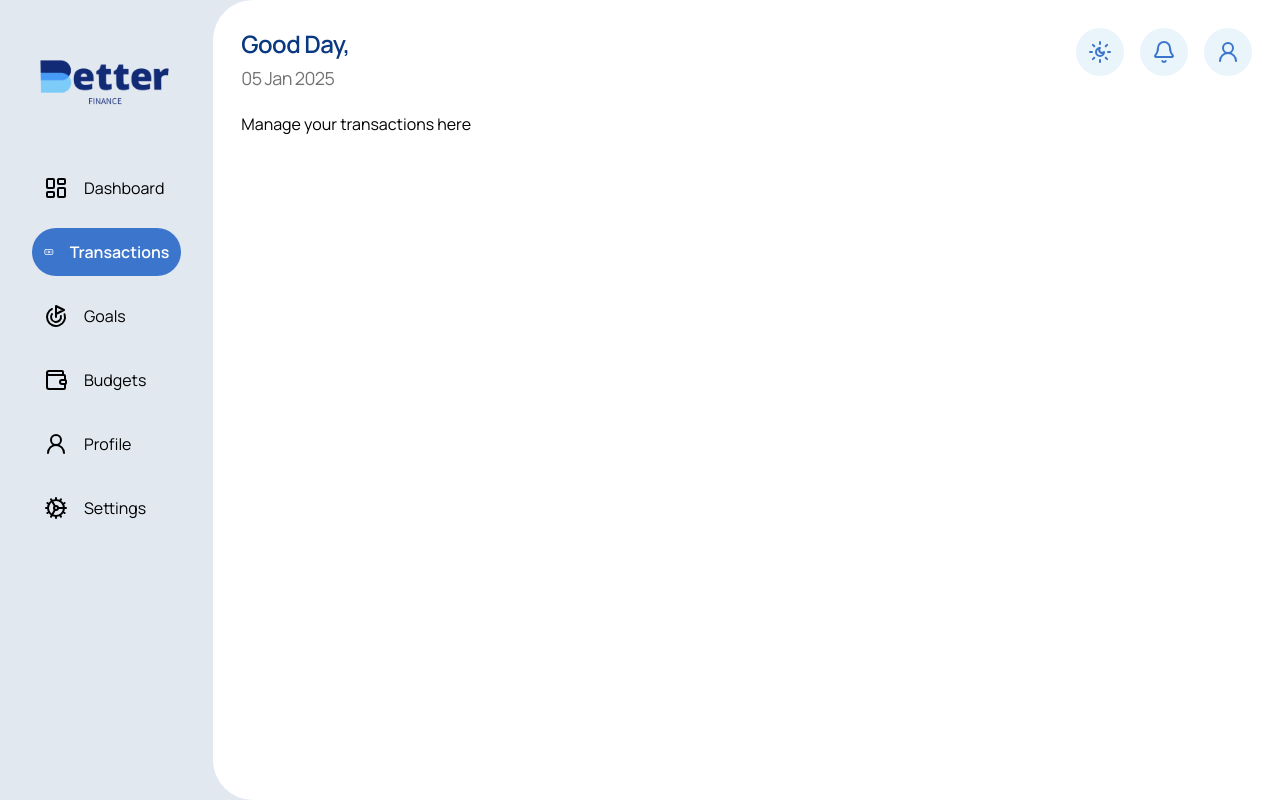
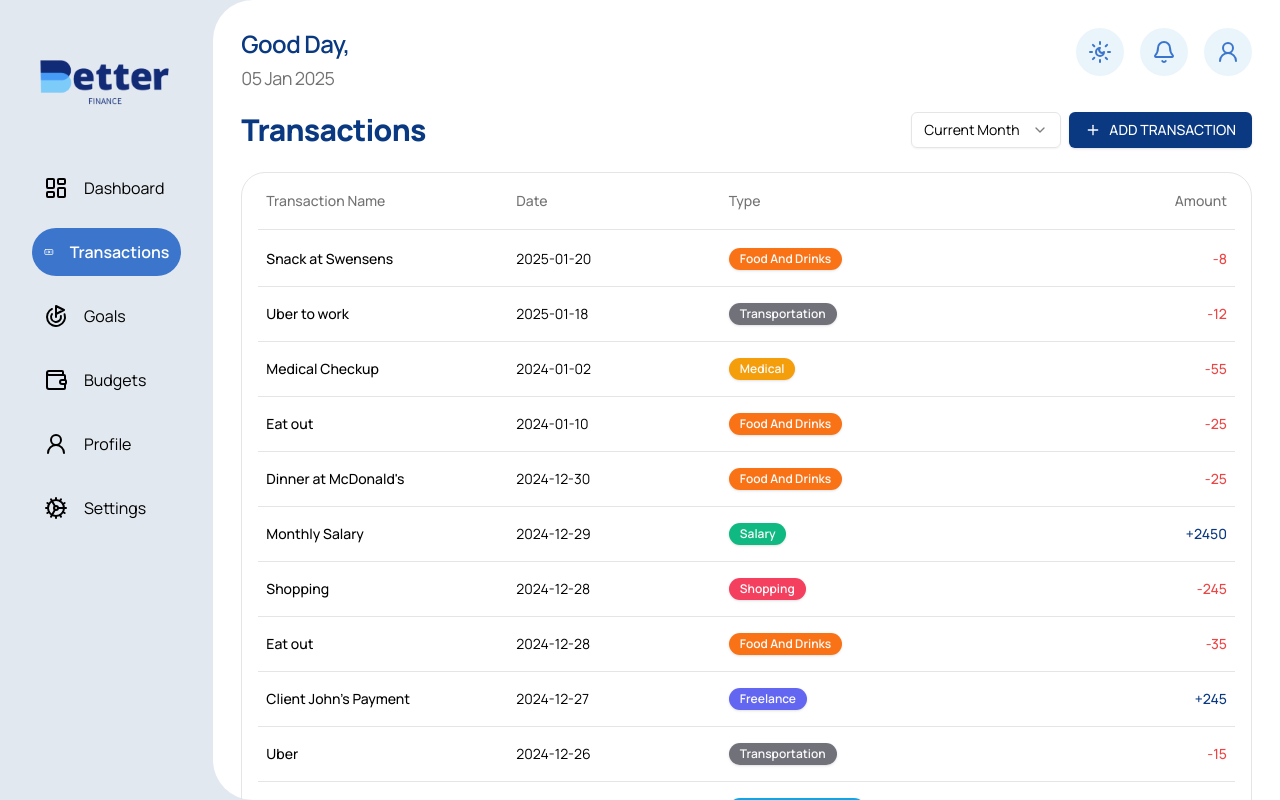
Before and after one commit to swamhtetaung8/better-finance-frontend, a Next.js app: page /dashboard/transactions in a window 1280 px wide. Shown: the top 800 px of the page. Built offline with nearby package versions, Linux system fonts and the light colour scheme.

Commit message:
feat: design transactions list ui

```diff
--- a/src/app/(dashboard)/dashboard/transactions/page.tsx
+++ b/src/app/(dashboard)/dashboard/transactions/page.tsx
@@ -1,11 +1,204 @@
-import React from 'react'
+import { Button } from "@/components/ui/button";
+import { PlusIcon } from "lucide-react";
+import React from "react";
+import {
+  Table,
+  TableBody,
+  TableCell,
+  TableHead,
+  TableHeader,
+  TableRow,
+} from "@/components/ui/table";
+import {
+  Select,
+  SelectContent,
+  SelectGroup,
+  SelectItem,
+  SelectLabel,
+  SelectTrigger,
+  SelectValue,
+} from "@/components/ui/select";
+import { ScrollArea, ScrollBar } from "@/components/ui/scroll-area";
+import TransactionTypeBadge from "../components/TransactionTypeBadge";
+
+const transactions = [
+  {
+    transactionName: "Snack at Swensens",
+    date: "2025-01-20",
+    isPositive: false,
+    type: "food_and_drinks",
+    totalAmount: 8,
+  },
+  {
+    transactionName: "Uber to work",
+    date: "2025-01-18",
+    isPositive: false,
+    type: "transportation",
+    totalAmount: 12,
+  },
+  {
+    transactionName: "Medical Checkup",
+    date: "2024-01-02",
+    isPositive: false,
+    type: "medical",
+    totalAmount: 55,
+  },
+  {
+    transactionName: "Eat out",
+    date: "2024-01-10",
+    isPositive: false,
+    type: "food_and_drinks",
+    totalAmount: 25,
+  },
+  {
+    transactionName: "Dinner at McDonald's",
+    date: "2024-12-30",
+    isPositive: false,
+    type: "food_and_drinks",
+    totalAmount: 25,
+  },
+  {
+    transactionName: "Monthly Salary",
+    date: "2024-12-29",
+    isPositive: true,
+    type: "salary",
+    totalAmount: 2450,
+  },
+  {
+    transactionName: "Shopping",
+    date: "2024-12-28",
+    isPositive: false,
+    type: "shopping",
+    totalAmount: 245,
+  },
+  {
+    transactionName: "Eat out",
+    date: "2024-12-28",
+    isPositive: false,
+    type: "food_and_drinks",
+    totalAmount: 35,
+  },
+  {
+    transactionName: "Client John's Payment",
+    date: "2024-12-27",
+    isPositive: true,
+    type: "freelance",
+    totalAmount: 245,
+  },
+  {
+    transactionName: "Uber",
+    date: "2024-12-26",
+    isPositive: false,
+    type: "transportation",
+    totalAmount: 15,
+  },
+  {
+    transactionName: "S&P 500",
+    date: "2024-12-26",
+    isPositive: true,
+    type: "investment_returns",
+    totalAmount: 200,
+  },
+  {
+    transactionName: "Binance",
+    date: "2024-12-26",
+    isPositive: true,
+    type: "investment_returns",
+    totalAmount: 100,
+  },
+  {
+    transactionName: "New Watch",
+    date: "2024-12-25",
+    isPositive: false,
+    type: "shopping",
+    totalAmount: 100,
+  },
+];
 
 const TransactionsPage = () => {
   return (
     <div>
-      Manage your transactions here
+      {/* Header bar */}
+      <div className="flex justify-between items-center mb-6">
+        <h1 className="capitalize text-2xl xl:text-3xl font-extrabold tracking-tight text-betterFinance-primary dark:text-betterFinance-background">
+          Transactions
+        </h1>
+        <div className="flex gap-2 items-center">
+          <Select>
+            <SelectTrigger className="w-[150px]">
+              <SelectValue placeholder="Current Month" />
+            </SelectTrigger>
+            <SelectContent>
+              <SelectGroup>
+                <SelectLabel>Months</SelectLabel>
+                <SelectItem value="current">Current Month</SelectItem>
+                <SelectItem value="december-2024">December 2024</SelectItem>
+                <SelectItem value="november-2024">November 2024</SelectItem>
+              </SelectGroup>
+            </SelectContent>
+          </Select>
+          <Button className="uppercase">
+            <PlusIcon />
+            <span>Add Transaction</span>
+          </Button>
+        </div>
+      </div>
+
+      {/* Transaction List */}
+      <div className="border rounded-3xl p-4 space-y-2 dark:border-betterFinance-primary h-full overflow-hidden">
+        <ScrollArea className="h-full" disableScrollbar>
+          <Table>
+            <TableHeader>
+              <TableRow className="sticky top-0 bg-white hover:bg-white dark:bg-gray-900 dark:hover:bg-gray-900">
+                <TableHead className="w-[250px]">Transaction Name</TableHead>
+                <TableHead>Date</TableHead>
+                <TableHead>Type</TableHead>
+                <TableHead className="text-right">Amount</TableHead>
+              </TableRow>
+            </TableHeader>
+            <TableBody>
+              <tr>
+                <td>
+                  <ScrollBar className="pt-[calc(3rem+4px)]" />
+                </td>
+              </tr>
+              {transactions?.map((transaction) => (
+                <TableRow key={transaction.transactionName}>
+                  <TableCell className="font-medium">
+                    {transaction.transactionName}
+                  </TableCell>
+                  <TableCell>{transaction.date}</TableCell>
+                  <TableCell>
+                    <TransactionTypeBadge
+                      isPositive={transaction.isPositive}
+                      type={transaction.type}
+                    />
+                  </TableCell>
+                  <TableCell className="text-right font-medium">
+                    {transaction.isPositive ? (
+                      <span className="text-betterFinance-primary dark:text-betterFinance-background">
+                        +{transaction.totalAmount}
+                      </span>
+                    ) : (
+                      <span className="text-red-500">
+                        -{transaction.totalAmount}
+                      </span>
+                    )}
+                  </TableCell>
+                </TableRow>
+              ))}
+
+              {transactions.length == 0 && (
+                <TableRow className="text-center hover:bg-white text-gray-500 h-[400px]">
+                  <TableCell colSpan={4}>No data is available yet.</TableCell>
+                </TableRow>
+              )}
+            </TableBody>
+          </Table>
+        </ScrollArea>
+      </div>
     </div>
-  )
-}
+  );
+};
 
-export default TransactionsPage
+export default TransactionsPage;
--- a/src/components/ui/table.tsx
+++ b/src/components/ui/table.tsx
@@ -73,7 +73,7 @@ const TableHead = React.forwardRef<
   <th
     ref={ref}
     className={cn(
-      "h-10 px-2 py-4 text-left align-middle font-medium text-neutral-500 [&:has([role=checkbox])]:pr-0 [&>[role=checkbox]]:translate-y-[2px] dark:text-neutral-400",
+      "h-10 px-2 pb-4 text-left align-middle font-medium text-neutral-500 [&:has([role=checkbox])]:pr-0 [&>[role=checkbox]]:translate-y-[2px] dark:text-neutral-400",
       className
     )}
     {...props}
```
Also changed, not shown: src/app/(dashboard)/dashboard/components/RecentTransactions.tsx (+0 -10 lines).
